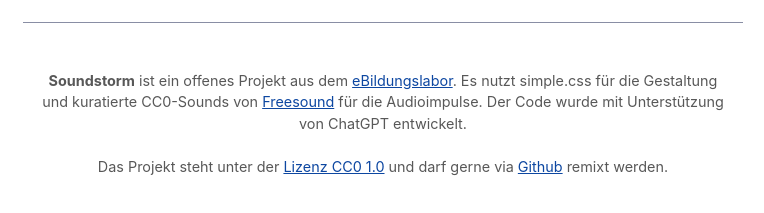
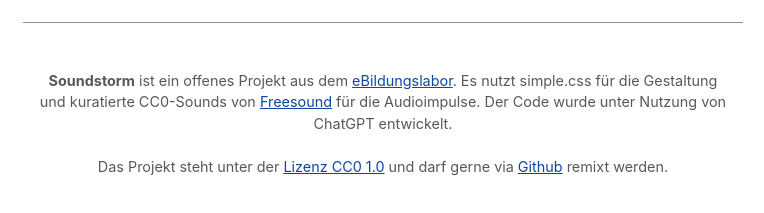
Before and after one commit to eBildungslabor/soundstorm, a plain HTML site: page index.html in a window 1280 px wide. Shown: the part 671-884 px from the top of the page, 257-1021 px from the left. Drawn offline with Linux system fonts and the light colour scheme.

Commit message:
Update index.html

```diff
--- a/index.html
+++ b/index.html
@@ -91,7 +91,7 @@
   </main>
 
   <footer>
-	  <p><b>Soundstorm</b> ist ein offenes Projekt aus dem <a href="https://ebildungslabor.de" target=blank>eBildungslabor</a>. Es nutzt simple.css für die Gestaltung und kuratierte CC0-Sounds von <a href="https://freesound.org/" target=blank>Freesound</a> für die Audioimpulse. Der Code wurde mit Unterstützung von ChatGPT entwickelt.<br>
+	  <p><b>Soundstorm</b> ist ein offenes Projekt aus dem <a href="https://ebildungslabor.de" target=blank>eBildungslabor</a>. Es nutzt simple.css für die Gestaltung und kuratierte CC0-Sounds von <a href="https://freesound.org/" target=blank>Freesound</a> für die Audioimpulse. Der Code wurde unter Nutzung von ChatGPT entwickelt.<br>
 		  <br>Das Projekt steht unter der <a href="https://creativecommons.org/publicdomain/zero/1.0/deed.de">Lizenz CC0 1.0</a> und darf gerne via <a href="https://github.com/ebildungslabor/soundstorm">Github</a> remixt werden.
   </footer>
 
```
